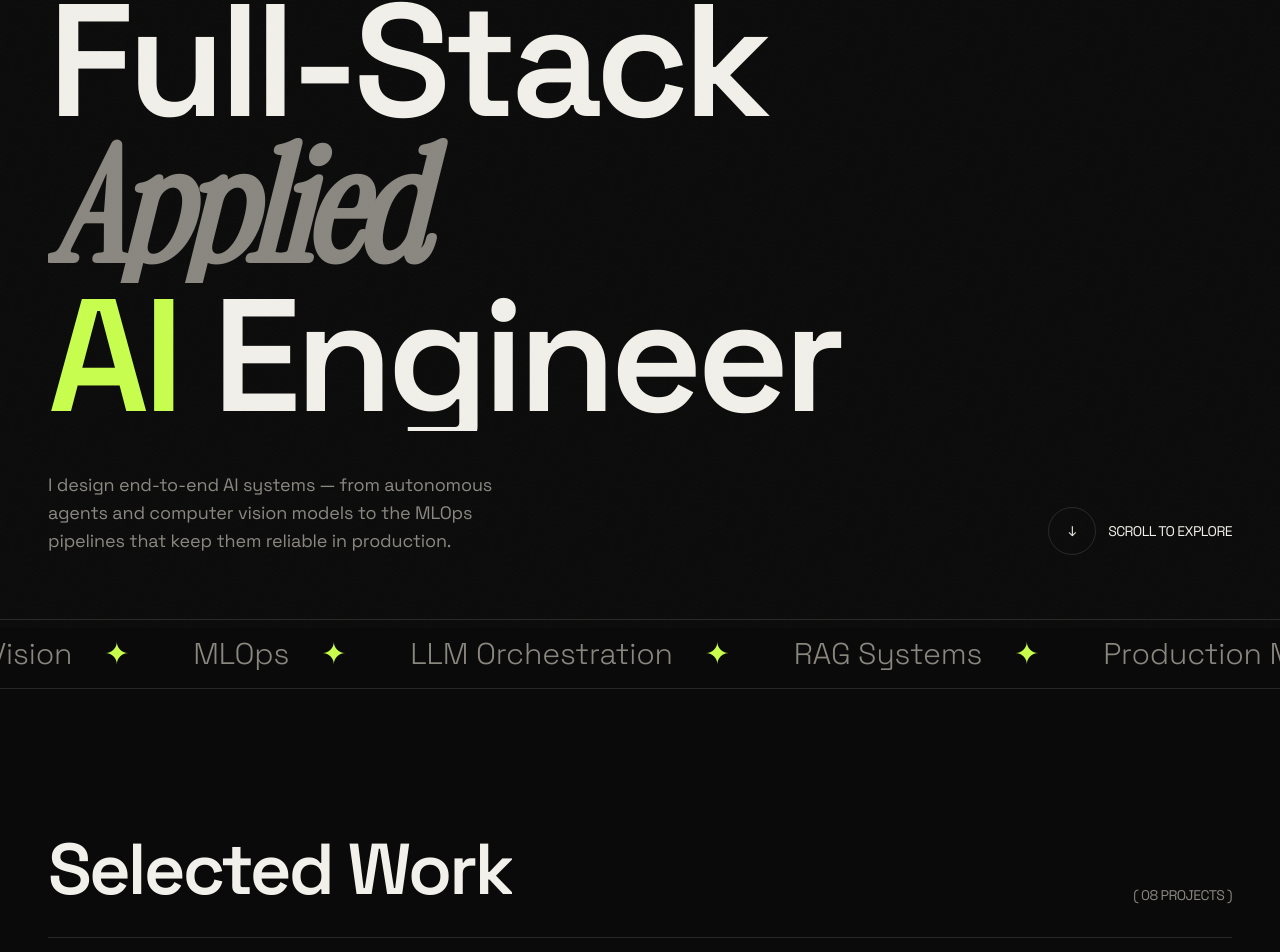
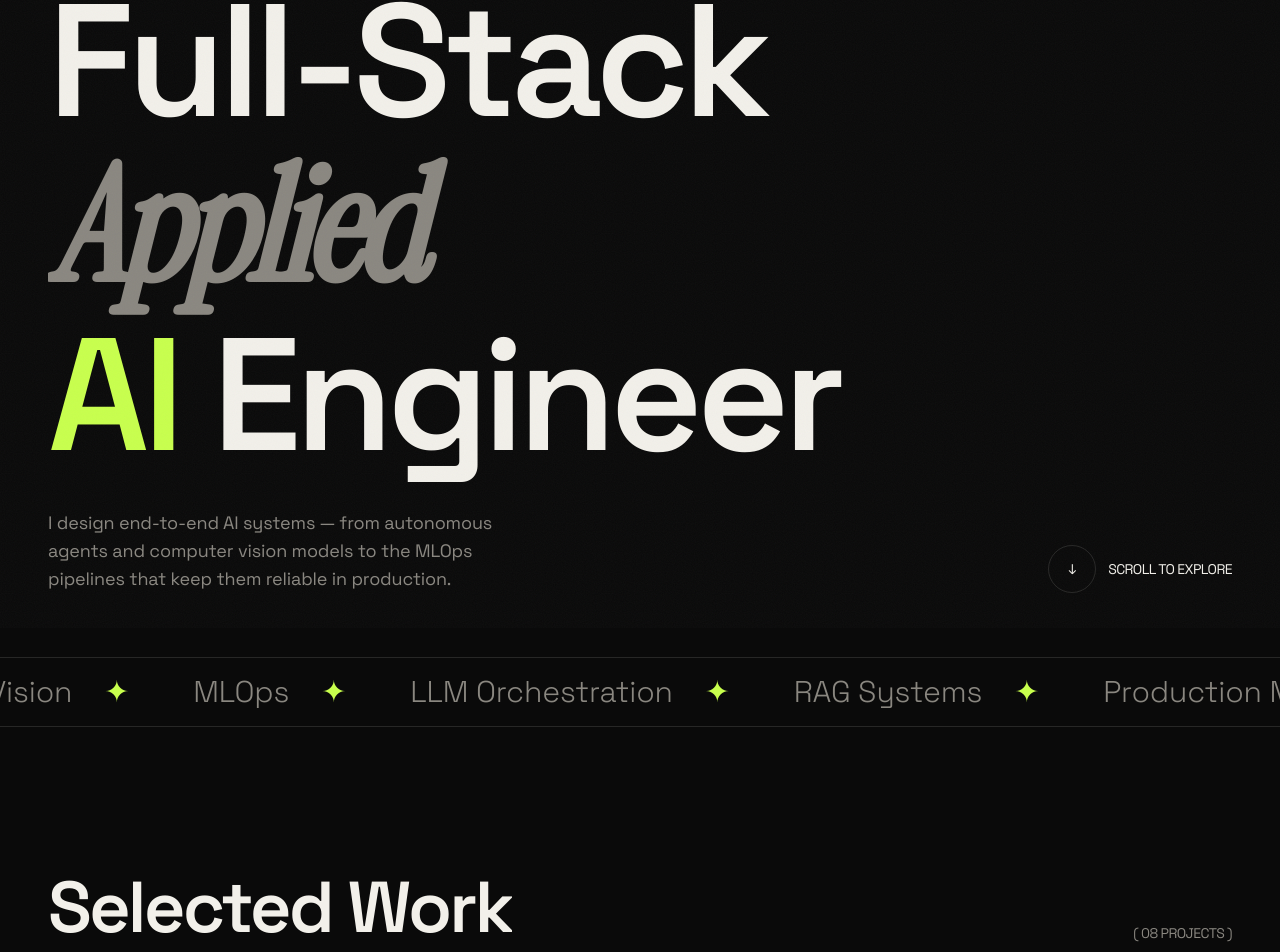
Before and after one commit to aviralsharmaa/Aviral-web, a Next.js app: page / in a window 1280 px wide. Shown: the part 172-1124 px from the top of the page. Built offline with nearby package versions, Linux system fonts and the light colour scheme.

Commit message:
Fix hero glyph clipping in reveal masks
Tight line-height + overflow-hidden masks were clipping ascenders
("Applied") and descenders ("Engineer" g). Add padding offset by
equal negative margins (net-zero spacing) and relax line-height.

Co-Authored-By: Claude Opus 4.8 <noreply@anthropic.com>

```diff
--- a/components/Hero.tsx
+++ b/components/Hero.tsx
@@ -50,8 +50,8 @@ export default function Hero() {
           </motion.span>
         </div>
 
-        <h1 className="display text-[15vw] leading-[0.86] tracking-tightest md:text-[12.5vw]">
-          <span className="block overflow-hidden">
+        <h1 className="display text-[15vw] leading-[0.92] tracking-tightest md:text-[12.5vw]">
+          <span className="block overflow-hidden pt-[0.12em] pb-[0.24em] -mt-[0.12em] -mb-[0.24em]">
             <motion.span
               custom={0}
               variants={line}
@@ -62,7 +62,7 @@ export default function Hero() {
               Full-Stack
             </motion.span>
           </span>
-          <span className="block overflow-hidden">
+          <span className="block overflow-hidden pt-[0.12em] pb-[0.24em] -mt-[0.12em] -mb-[0.24em]">
             <motion.span
               custom={1}
               variants={line}
@@ -73,7 +73,7 @@ export default function Hero() {
               <span className="font-serif italic text-muted">Applied</span>
             </motion.span>
           </span>
-          <span className="block overflow-hidden">
+          <span className="block overflow-hidden pt-[0.12em] pb-[0.24em] -mt-[0.12em] -mb-[0.24em]">
             <motion.span
               custom={2}
               variants={line}
--- a/components/Reveal.tsx
+++ b/components/Reveal.tsx
@@ -17,7 +17,10 @@ export function RevealWords({
   return (
     <span className={className}>
       {words.map((word, i) => (
-        <span key={i} className="inline-block overflow-hidden align-bottom">
+        <span
+          key={i}
+          className="inline-block overflow-hidden align-bottom pt-[0.08em] pb-[0.2em] -mt-[0.08em] -mb-[0.2em]"
+        >
           <motion.span
             className="inline-block"
             initial={{ y: "110%" }}
```
Also changed, not shown: Screenshot 2026-06-29 174319.png (added).
